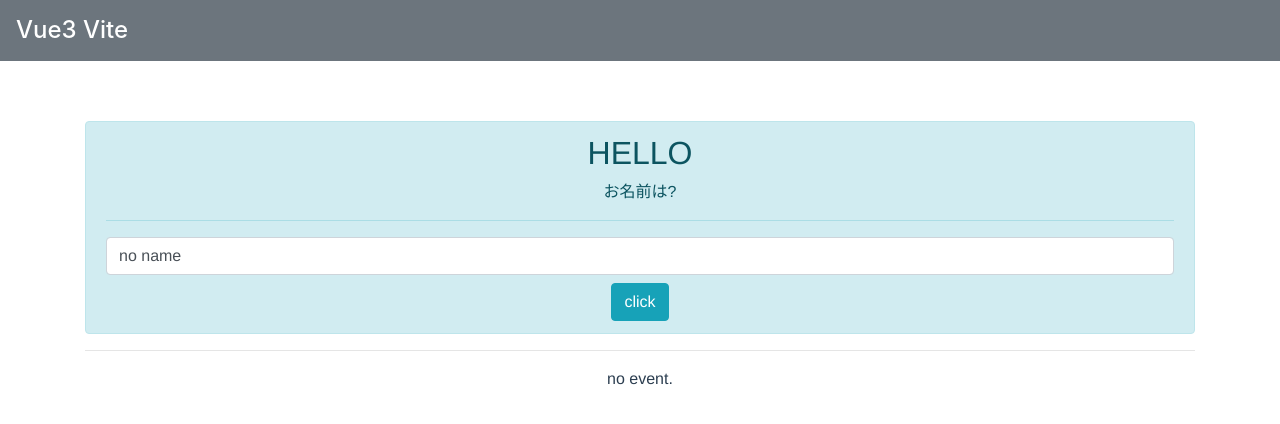
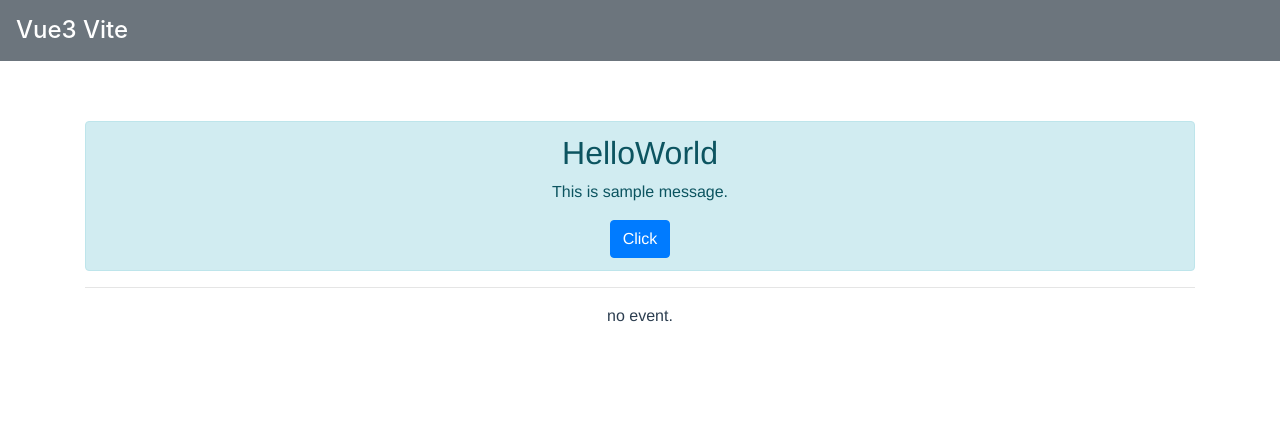
Before and after one commit to nansuru/vue-helloworld, a Vue app: page / in a window 1280 px wide. Shown: the top 424 px of the page. Built offline with nearby package versions, Linux system fonts and the light colour scheme.

Commit message:
list3-23

```diff
--- a/src/components/HelloWorld.vue
+++ b/src/components/HelloWorld.vue
@@ -1,31 +1,27 @@
 <template>
   <div class="alert alert-info">
     <h2>{{ title }}</h2>
-    <p>{{ message }}</p>
-    <hr />
-    <div>
-      <input class="form-control" type="text" v-model="input" />
-      <button class="btn btn-info mt-2" v-on:click="doAction">click</button>
-    </div>
+    <p ref="msg">{{ message }}</p>
+    <button class="btn btn-primary" v-on:click="DoAction">Click</button>
   </div>
 </template>
 
 <script>
 export default {
   name: "HelloWorld",
-  props: {
-    title: String,
-  },
   data() {
     return {
-      message: "お名前は?",
-      input: "no name",
+      title: "HelloWorld",
+      message: "This is sample message.",
     };
   },
+  mounted() {
+    this.counter = 0;
+  },
   methods: {
-    doAction() {
-      this.message = "こんにちは、" + this.input + "さん！";
-      this.$emit("result-event", this.input);
+    DoAction() {
+      this.counter++;
+      this.$refs.msg.innerHTML += "<h6>counted: " + this.counter + "</h6>";
     },
   },
 };
```
